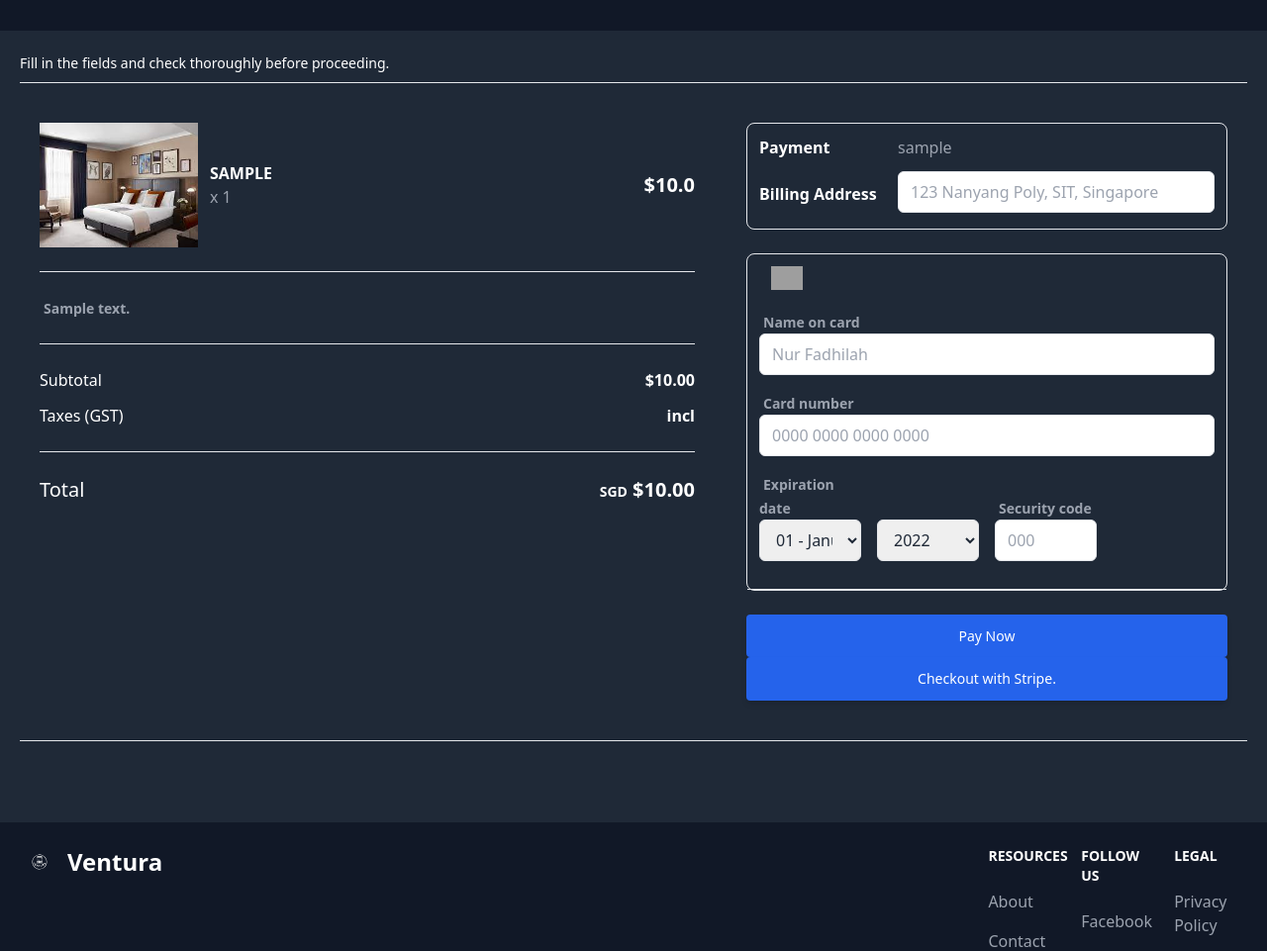
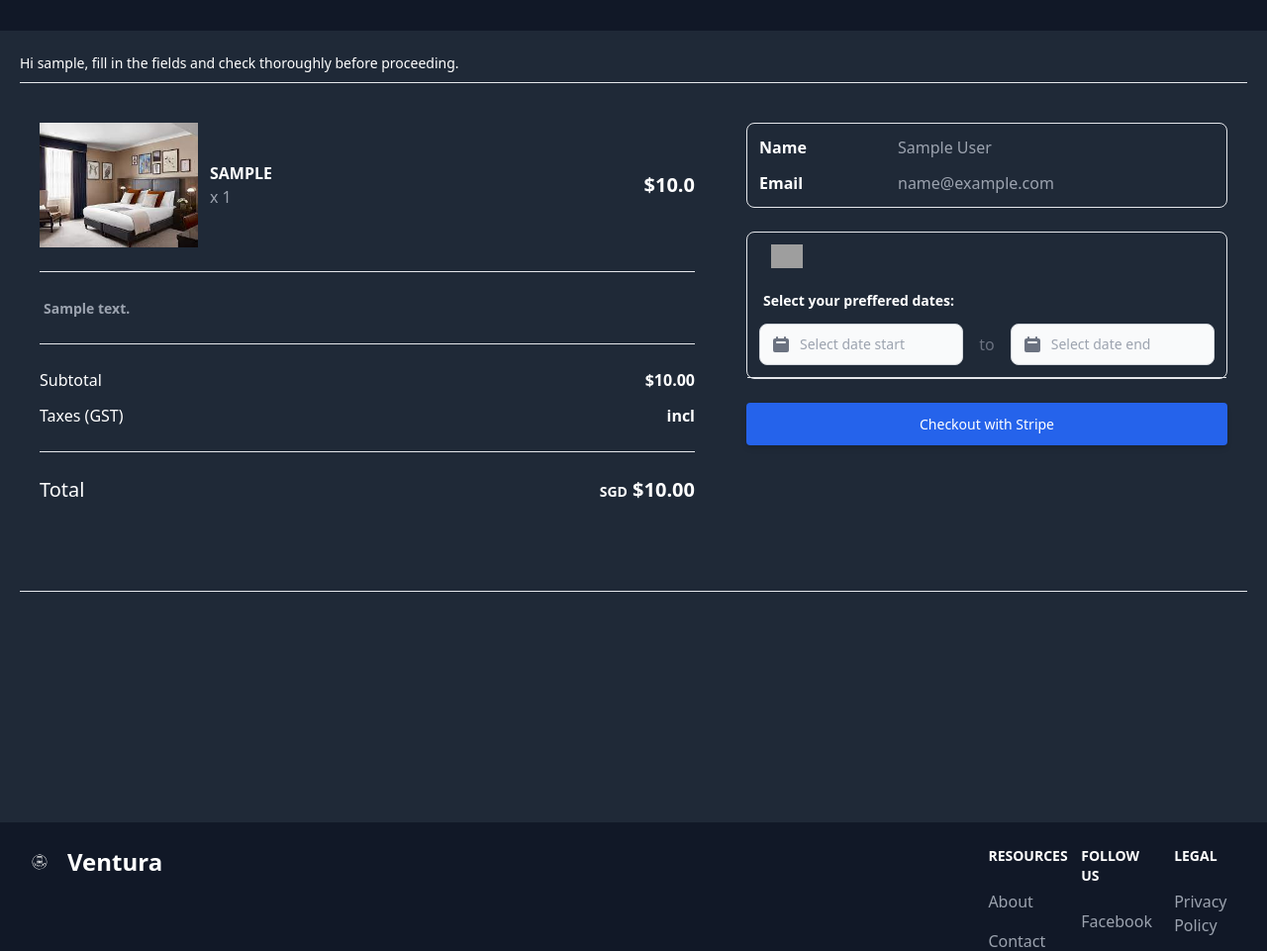
Before and after one commit to ict3x03-ventura/ventura, a Django app: page /payment/1 in a window 1280 px wide. Shown: the part 81-1042 px from the top of the page at 99% size. Run offline with Django 4.2, Linux system fonts and the light colour scheme; a user stored in the database is signed in; tables that the repository leaves empty hold one stand-in row (values such as "Sample post"); parts of the project's set-up code (start-up, migrations or seed data) failed here and were passed over; some libraries are stand-ins or nearby versions; grey boxes are pictures that could not be loaded.

Commit message:
updated UI for payment page and stripe

```diff
--- a/web/templates/payment.html
+++ b/web/templates/payment.html
@@ -16,7 +16,7 @@
 <div class="min-w-screen min-h-screen bg-gray-800 py-5">
     <div class="px-5">
         <div class="mb-2">
-            <a href="#" class="focus:outline-none hover:underline text-white text-sm">Fill in the fields and check thoroughly before proceeding.</a>
+            <a href="#" class="focus:outline-none hover:underline text-white text-sm">Hi {{user.username}}, fill in the fields and check thoroughly before proceeding.</a>
         </div>
 
     <div class="w-full bg-gray-800 border-t border-b border-gray-200 px-5 py-10 text-gray-800">
@@ -78,18 +78,18 @@
                     <div class="w-full mx-auto rounded-lg bg-gray-800 border border-gray-200 p-3 text-gray-400 font-light mb-6">
                         <div class="w-full flex mb-3 items-center">
                             <div class="w-32">
-                                <span class="text-white font-semibold">Payment</span>
+                                <span class="text-white font-semibold">Name</span>
                             </div>
                             <div class="flex-grow pl-3">
-                                <span>{{user.username}}</span>
+                                <span>{{user.first_name}} {{user.last_name}}</span>
                             </div>
                         </div>
                         <div class="w-full flex items-center">
                             <div class="w-32">
-                                <span class="text-white font-semibold">Billing Address</span>
+                                <span class="text-white font-semibold">Email</span>
                             </div>
                             <div class="flex-grow pl-3">
-                                <span><input class="w-full px-3 py-2 mb-1 border border-gray-200 rounded-md focus:outline-none focus:border-indigo-500 transition-colors" placeholder="123 Nanyang Poly, SIT, Singapore" type="text"/></span>
+                                <span>{{user.email}}</span>
                             </div>
                         </div>
                     </div>
@@ -102,67 +102,34 @@
                             </div>
                             <div>
                                 <div class="mb-3">
-                                    <label class="text-gray-400 font-semibold text-sm mb-2 ml-1">Name on card</label>
-                                    <div>
-                                        <input class="w-full px-3 py-2 mb-1 border border-gray-200 rounded-md focus:outline-none focus:border-indigo-500 transition-colors" placeholder="Nur Fadhilah" type="text"/>
+                                    <label class="text-white font-semibold text-sm mb-2 ml-1">Select your preffered dates:</label>
+
+                                </div>
+                                <!-- Booking Datepicker -->
+                                <div date-rangepicker class="flex items-center">
+                                    <div class="relative">
+                                      <div class="flex absolute inset-y-0 left-0 items-center pl-3 pointer-events-none">
+                                          <svg aria-hidden="true" class="w-5 h-5 text-gray-500 dark:text-gray-400" fill="currentColor" viewBox="0 0 20 20" xmlns="http://www.w3.org/2000/svg"><path fill-rule="evenodd" d="M6 2a1 1 0 00-1 1v1H4a2 2 0 00-2 2v10a2 2 0 002 2h12a2 2 0 002-2V6a2 2 0 00-2-2h-1V3a1 1 0 10-2 0v1H7V3a1 1 0 00-1-1zm0 5a1 1 0 000 2h8a1 1 0 100-2H6z" clip-rule="evenodd"></path></svg>
+                                      </div>
+                                      <input name="start" type="text" class="bg-gray-50 border border-gray-300 text-gray-900 sm:text-sm rounded-lg focus:ring-blue-500 focus:border-blue-500 block w-full pl-10 p-2.5  dark:bg-gray-700 dark:border-gray-600 dark:placeholder-gray-400 dark:text-white dark:focus:ring-blue-500 dark:focus:border-blue-500" placeholder="Select date start">
                                     </div>
-                                </div>
-                                <div class="mb-3">
-                                    <label class="text-gray-400 font-semibold text-sm mb-2 ml-1">Card number</label>
-                                    <div>
-                                        <input class="w-full px-3 py-2 mb-1 border border-gray-200 rounded-md focus:outline-none focus:border-indigo-500 transition-colors" placeholder="0000 0000 0000 0000 " type="text"/>
-                                    </div>
-                                </div>
-                                <div class="mb-3 -mx-2 flex items-end">
-                                    <div class="px-2 w-1/4">
-                                        <label class="text-gray-400 font-semibold text-sm mb-2 ml-1">Expiration date</label>
-                                        <div>
-                                            <select class="form-select w-full px-3 py-2 mb-1 border border-gray-200 rounded-md focus:outline-none focus:border-indigo-500 transition-colors cursor-pointer">
-                                                <option value="01">01 - January</option>
-                                                <option value="02">02 - February</option>
-                                                <option value="03">03 - March</option>
-                                                <option value="04">04 - April</option>
-                                                <option value="05">05 - May</option>
-                                                <option value="06">06 - June</option>
-                                                <option value="07">07 - July</option>
-                                                <option value="08">08 - August</option>
-                                                <option value="09">09 - September</option>
-                                                <option value="10">10 - October</option>
-                                                <option value="11">11 - November</option>
-                                                <option value="12">12 - December</option>
-                                            </select>
-                                        </div>
-                                    </div>
-                                    <div class="px-2 w-1/4">
-                                        <select class="form-select w-full px-3 py-2 mb-1 border border-gray-200 rounded-md focus:outline-none focus:border-indigo-500 transition-colors cursor-pointer">
-                                            <option value="2022">2022</option>
-                                            <option value="2023">2023</option>
-                                            <option value="2024">2024</option>
-                                            <option value="2025">2025</option>
-                                            <option value="2026">2026</option>
-                                            <option value="2027">2027</option>
-                                            <option value="2028">2028</option>
-                                        </select>
-                                    </div>
-                                    <div class="px-2 w-1/4">
-                                        <label class="text-gray-400 font-semibold text-sm mb-2 ml-1">Security code</label>
-                                        <div>
-                                            <input class="w-full px-3 py-2 mb-1 border border-gray-200 rounded-md focus:outline-none focus:border-indigo-500 transition-colors" placeholder="000" type="text"/>
-                                        </div>
-                                    </div>
-                                </div>
+                                    <span class="mx-4 text-gray-500">to</span>
+                                    <div class="relative">
+                                      <div class="flex absolute inset-y-0 left-0 items-center pl-3 pointer-events-none">
+                                          <svg aria-hidden="true" class="w-5 h-5 text-gray-500 dark:text-gray-400" fill="currentColor" viewBox="0 0 20 20" xmlns="http://www.w3.org/2000/svg"><path fill-rule="evenodd" d="M6 2a1 1 0 00-1 1v1H4a2 2 0 00-2 2v10a2 2 0 002 2h12a2 2 0 002-2V6a2 2 0 00-2-2h-1V3a1 1 0 10-2 0v1H7V3a1 1 0 00-1-1zm0 5a1 1 0 000 2h8a1 1 0 100-2H6z" clip-rule="evenodd"></path></svg>
+                                      </div>
+                                      <input name="end" type="text" class="bg-gray-50 border border-gray-300 text-gray-900 sm:text-sm rounded-lg focus:ring-blue-500 focus:border-blue-500 block w-full pl-10 p-2.5  dark:bg-gray-700 dark:border-gray-600 dark:placeholder-gray-400 dark:text-white dark:focus:ring-blue-500 dark:focus:border-blue-500" placeholder="Select date end">
+                                  </div>
+                                  </div>
+<!-- End Booking Datepicker -->
+
                             </div>
                         </div>
 
                     </div>
                     <div>
                         <button type="submit" class="inline-block px-7 py-3 bg-blue-600 text-white font-medium text-sm leading-snug rounded shadow-md hover:bg-blue-700 hover:shadow-lg focus:bg-blue-700 focus:shadow-lg focus:outline-none focus:ring-0 active:bg-blue-800 active:shadow-lg transition duration-150 ease-in-out w-full" data-mdb-ripple="true" data-mdb-ripple-color="light">
-                            Pay Now
-                        </button>
-                    </div>
-                    <div>
-                        <button type="submit" class="inline-block px-7 py-3 bg-blue-600 text-white font-medium text-sm leading-snug rounded shadow-md hover:bg-blue-700 hover:shadow-lg focus:bg-blue-700 focus:shadow-lg focus:outline-none focus:ring-0 active:bg-blue-800 active:shadow-lg transition duration-150 ease-in-out w-full" data-mdb-ripple="true" data-mdb-ripple-color="light">
-                            <a href="{{room_list.room.stripe_link}}" target="_blank">Checkout with Stripe</a>.
+                            <a href="{{room_list.room.stripe_link}}" target="_blank">Checkout with Stripe</a>
                         </button>
                     </div>
                 </div>
--- a/web/views.py
+++ b/web/views.py
@@ -8,6 +8,7 @@ from base.models import HotelRoom, HotelRoomImages, Users
 from django.contrib.auth.models import User
 from django.contrib.auth import authenticate, login, logout
 from django.contrib.auth.decorators import login_required
+# import stripe
 
 # Create your views here.
 def index(request):
```
Also changed, not shown: 12 other files.
